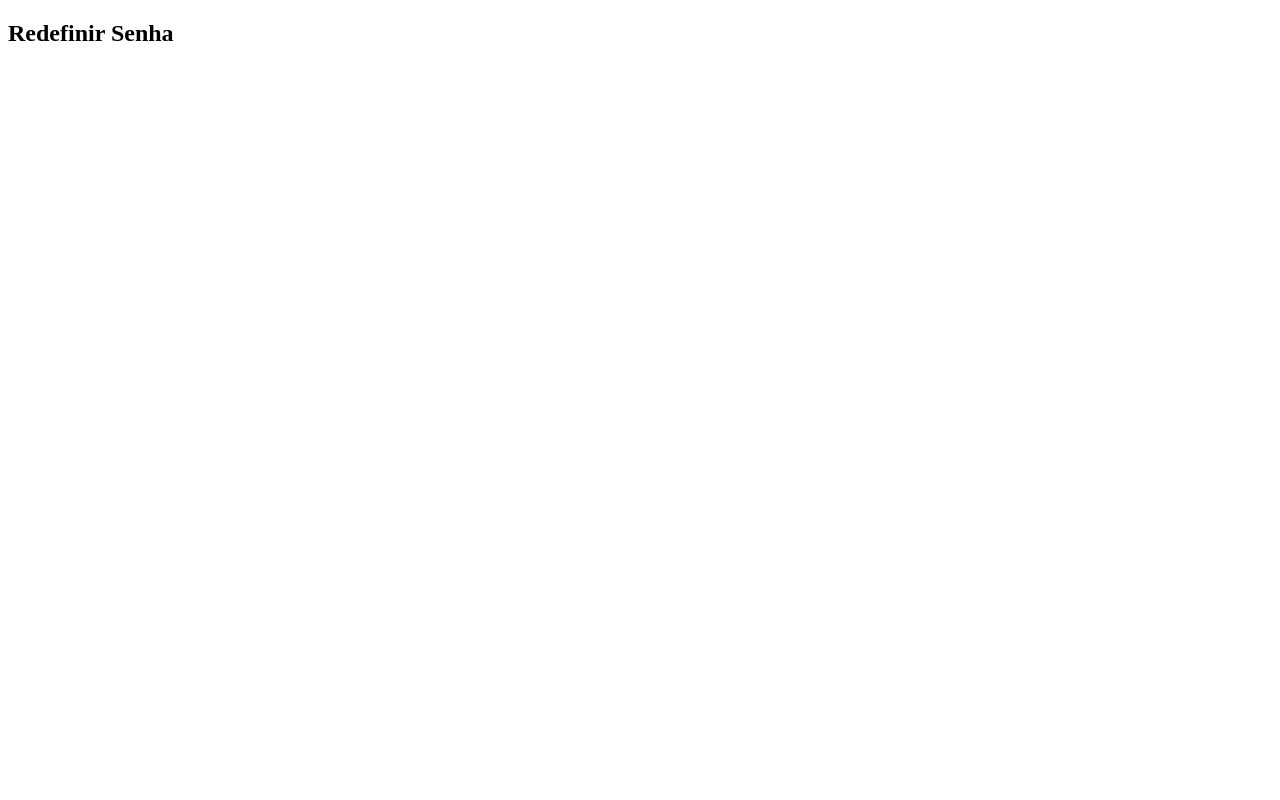
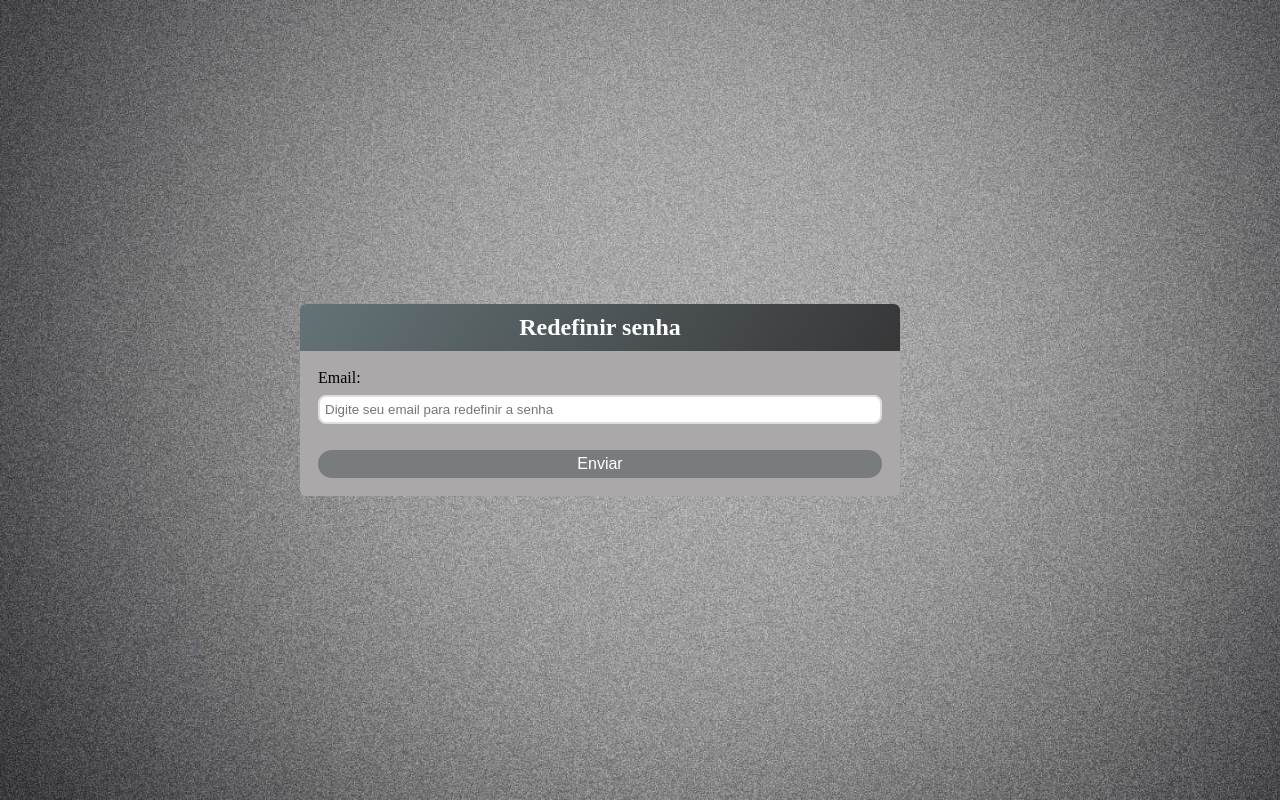
Before and after one commit to natalylribeiro/Sistema-de-Login-e-Registro-, a plain HTML site: page nova-senha.html in a window 1280 px wide. Drawn offline with Linux system fonts and the light colour scheme.

Commit message:
adicionando pag de redefinição de senha

```diff
--- /dev/null
+++ b/nova-senha.css
@@ -0,0 +1,64 @@
+* {
+    margin: 0;
+    padding: 0;
+    outline: none;
+    text-decoration: none;
+    box-sizing: border-box;
+
+}
+body {
+    background: url("./img/bg2.jpeg") fixed;
+    width: 100vw;
+    height: 100vh;
+    background-size: cover;
+    max-width: 1200px;
+    display: flex;
+    justify-content: center;
+    align-items: center;
+}
+.container{
+    background-color: #aaa8a8;
+    border-radius: 6px;
+    margin: 14px;
+    max-width: 600px;
+    width: 100%;
+    box-sizing: 0 3px 5px rgba(0,0,0, 0.5);
+    overflow: hidden;
+}
+.header{
+    background: linear-gradient(120deg, #647377 0%, #373738 100%);
+    padding: 10px;
+    text-align: center;
+    color:#FFF;
+}
+.form{
+    padding: 18px;
+}
+.form-content{
+     margin-bottom: 8px;
+    padding-bottom: 18px;
+    position: relative;
+}
+.form-content label{
+    display:inline-block;
+    margin-bottom: 8px;
+}
+.form-content input{
+    display:block;
+    width: 100%;
+    border-radius: 8px;
+    padding: 5px;
+    border: 2px solid #dfdfdf;
+}
+.form button{
+    background-color: rgb(120, 124, 126);
+    color:#FFF;
+    width: 100%;
+    border-radius: 14px;
+    padding: 5px;
+    border: 0;
+    font-size: 16px;
+    cursor:pointer;
+
+
+}
--- a/nova-senha.html
+++ b/nova-senha.html
@@ -4,8 +4,24 @@
     <meta charset="UTF-8">
     <meta name="viewport" content="width=device-width, initial-scale=1.0">
     <title>Redefinição de senha</title>
+    <link rel="stylesheet" href="nova-senha.css">
 </head>
 <body>
-    <h2>Redefinir Senha</h2>
+    <div class="container">
+        <section class="header">
+            <h2>Redefinir senha</h2>
+        </section>
+
+        <form id="form" class="form">
+            <div class="form-content">
+                <label for="email">Email:</label>
+                <input type="email" id="email" placeholder="Digite seu email para redefinir a senha" required>
+            </div>
+
+            <button type="submit">Enviar</button>
+
+        </form>
+    </div>
+    <script src="./nova-senha.js"></script>
 </body>
 </html>
```
Also changed, not shown: img/bg2.jpeg (added).
